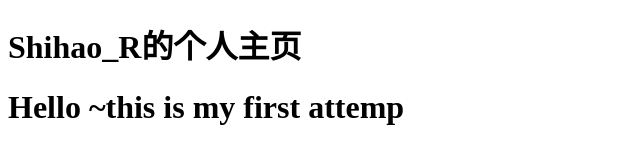
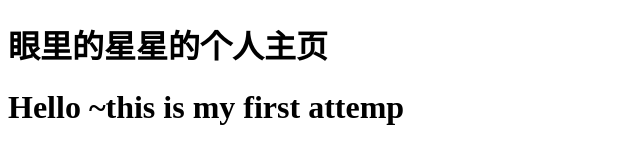
Before and after one commit to CrushYouX/CrushYouX.github.io, a plain HTML site: page index.html in a window 1280 px wide. Shown: the whole page, without its empty margins (0-640 px from the left). Drawn offline with Linux system fonts and the light colour scheme.

Commit message:
Update index.html

```diff
--- a/index.html
+++ b/index.html
@@ -2,10 +2,10 @@
 <html lang="en">
 <head>
     <meta charset="UTF-8">
-    <title>yaorongke</title>
+    <title>眼里的星星</title>
 </head>
 <body>
-    <h1>Shihao_R的个人主页</h1>
+    <h1>眼里的星星的个人主页</h1>
     <h1>Hello ~this is my first attemp</h1>
 </body>
 </html>
```
